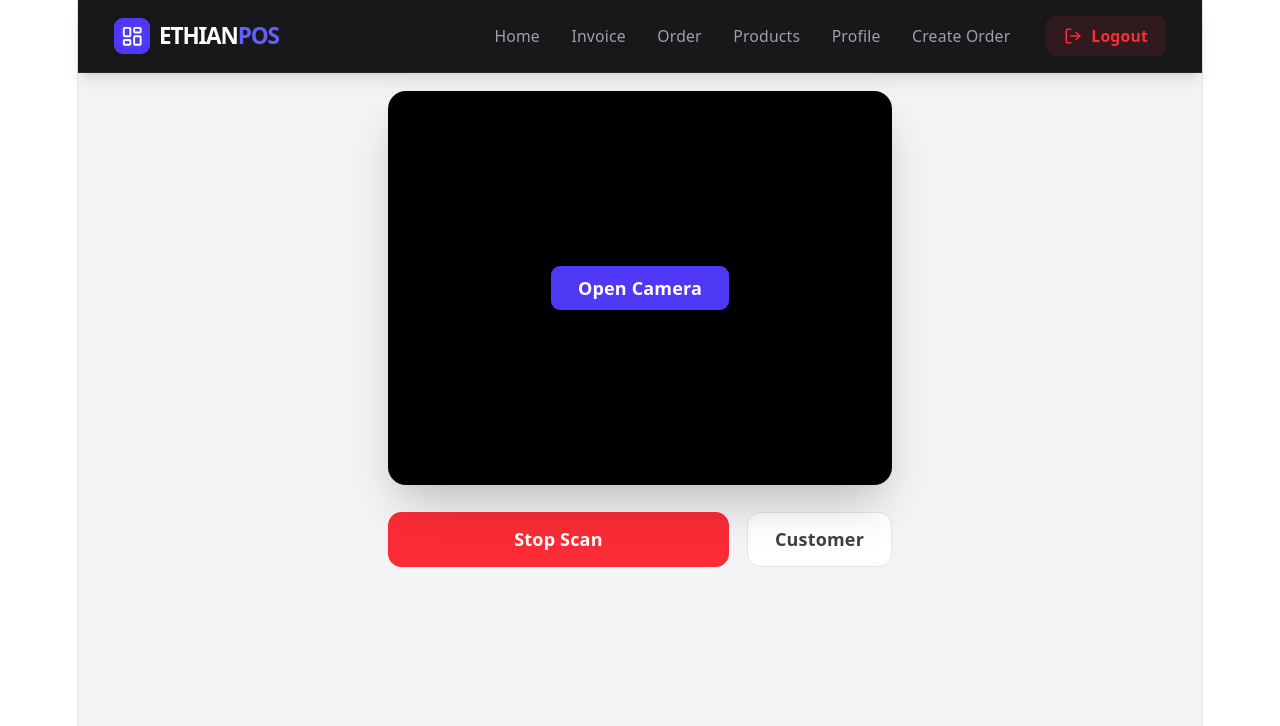
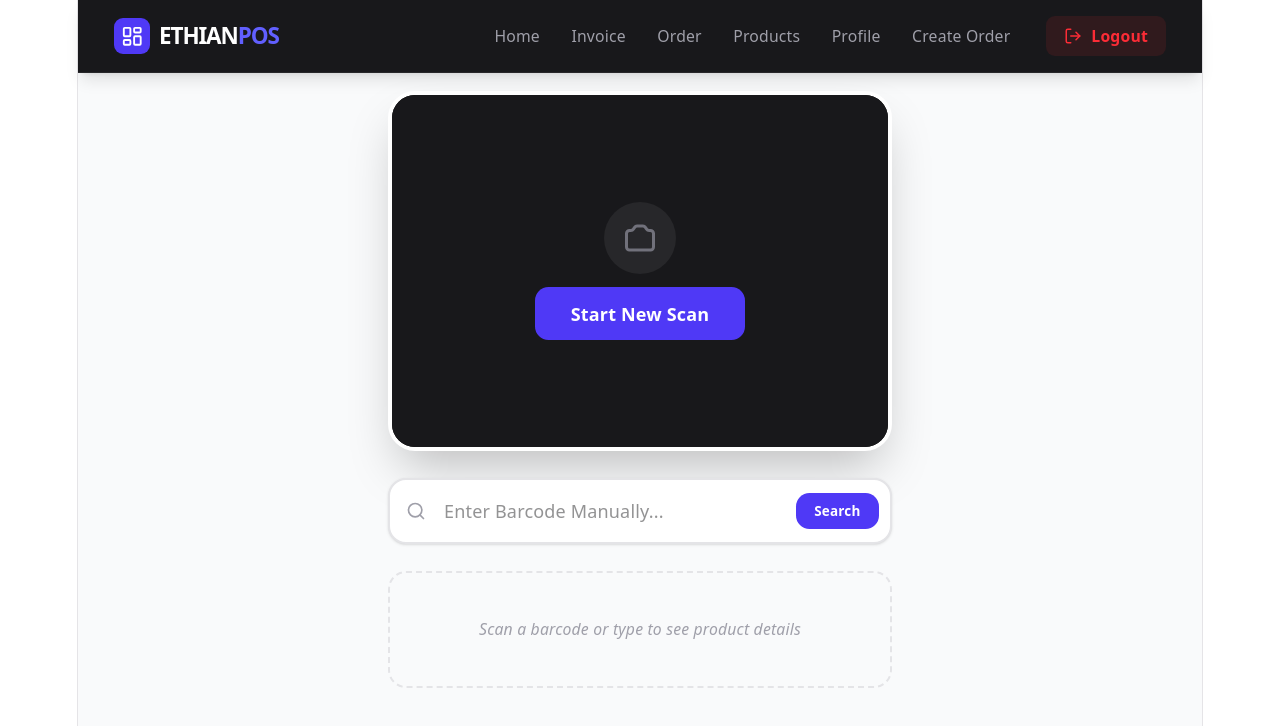
Before and after one commit to Md-Anisuzzaman/barcodeScanner, a React (Vite) app: page /#/ in a window 1280 px wide. Shown: the top 726 px of the page. Built offline with nearby package versions, Linux system fonts and the light colour scheme.

Commit message:
refactoring barcode scan and manual search

```diff
--- a/src/components/BarcodeScanner.jsx
+++ b/src/components/BarcodeScanner.jsx
@@ -148,74 +148,63 @@
 // };
 
 // export default BarcodeScanner;
-import { useState } from "react";
-import { useSelector } from "react-redux";
+
+
+import { useState} from "react";
 import { useLazyGetProductByBarcodeQuery } from "../store/productApiSlice";
-import ScannerView from "./ScannerView";
-import ProductListView from "./ProductListView";
+import ScannerView from "./ScannerView"; // স্ক্যানার পার্ট
+import ProductCard from "./ProductCard"; // প্রোডাক্ট কার্ড
+import SearchBar from "./SearchBar"; // সার্চবার পার্ট
 
 const BarcodeScanner = () => {
-  const { isCameraOpen } = useSelector((state) => state.scanner);
-  const [products, setProducts] = useState([]);
-  const [trigger, { isFetching }] = useLazyGetProductByBarcodeQuery();
+  const [product, setProduct] = useState(null);
+  const [trigger, { isFetching, isError, error }] = useLazyGetProductByBarcodeQuery();
 
-  // প্রোডাক্ট ফেচ লজিক
-  const handleProductFetch = async (barcode) => {
+  // বারকোড পাওয়ার পর এপিআই কল করার মেইন ফাংশন
+  const handleBarcodeSearch = async (barcode) => {
+    if (!barcode) return;
     try {
-      const { data: product } = await trigger(barcode);
-      if (product) {
-        setProducts((prev) => {
-          const exists = prev.find((p) => p.barcode === barcode);
-          if (exists) {
-            return prev.map((p) =>
-              p.barcode === barcode ? { ...p, qty: p.qty + 1 } : p
-            );
-          }
-          return [
-            {
-              id: product.id || Date.now(),
-              name: product.name,
-              price: parseFloat(product.price),
-              image: product.image_url || "https://via.placeholder.com/100",
-              barcode: barcode,
-              qty: 1,
-            },
-            ...prev,
-          ];
-        });
-      }
+      const result = await trigger(barcode).unwrap();
+      setProduct(result);
     } catch (err) {
-      console.error("API Error:", err);
+      setProduct(null);
+      console.error("Search failed:", err);
     }
   };
 
-  const updateQuantity = (id, delta) => {
-    setProducts((prev) =>
-      prev.map((p) =>
-        p.id === id ? { ...p, qty: Math.max(1, p.qty + delta) } : p
-      )
-    );
-  };
+  return (
+    <div className="flex flex-col items-center p-4 min-h-screen bg-gray-50 pb-20">
+      <div className="w-full max-w-md space-y-6">
 
-  const removeProduct = (id) => {
-    setProducts((prev) => prev.filter((p) => p.id !== id));
-  };
+        {/* ১. স্ক্যানার কম্পোনেন্ট (আপনার ডিজাইন) */}
+        <ScannerView onScanSuccess={handleBarcodeSearch} isFetching={isFetching} />
 
-  return (
-    <div className="flex flex-col items-center p-4 min-h-screen bg-gray-100 pb-28">
-      {/* কম্পোনেন্ট ১: স্ক্যানার ভিউ */}
-      <ScannerView
-        isCameraOpen={isCameraOpen}
-        isFetching={isFetching}
-        onScanSuccess={handleProductFetch}
-      />
+        {/* ২. সার্চবার কম্পোনেন্ট */}
+        <SearchBar onSearch={handleBarcodeSearch} isLoading={isFetching} />
 
-      {/* কম্পোনেন্ট ২: রেজাল্ট এবং লিস্ট ভিউ */}
-      <ProductListView
-        products={products}
-        updateQuantity={updateQuantity}
-        removeProduct={removeProduct}
-      />
+        {/* ৩. রেজাল্ট সেকশন / প্রোডাক্ট কার্ড */}
+        <div className="mt-4">
+          {isFetching && (
+            <div className="flex justify-center p-10">
+              <div className="animate-spin rounded-full h-8 w-8 border-b-2 border-indigo-600"></div>
+            </div>
+          )}
+
+          {isError && (
+            <div className="bg-red-50 text-red-600 p-4 rounded-xl text-sm border border-red-100">
+              {error?.data?.message || "Product not found!"}
+            </div>
+          )}
+
+          {product && !isFetching && <ProductCard product={product} />}
+
+          {!product && !isFetching && !isError && (
+            <div className="text-center text-zinc-400 py-10 border-2 border-dashed border-zinc-200 rounded-2xl">
+              <p className="text-sm italic">Scan a barcode or type to see product details</p>
+            </div>
+          )}
+        </div>
+      </div>
     </div>
   );
 };
--- /dev/null
+++ b/src/components/ProductCard.jsx
@@ -0,0 +1,32 @@
+const ProductCard = ({ product }) => {
+    console.log(product.file_path_url);
+
+  return (
+    <div className="bg-white rounded-3xl p-5 shadow-xl border border-zinc-100 animate-in fade-in slide-in-from-bottom-4 duration-500">
+      <div className="flex gap-4">
+        <div className="w-24 h-24 bg-zinc-100 rounded-2xl overflow-hidden shrink-0">
+          <img src={`${product.file_path_url}/${product.image}`} alt={product.name} className="w-full h-full object-cover" />
+        </div>
+        <div className="flex flex-col justify-center">
+          <span className="text-[10px] font-black text-indigo-500 uppercase tracking-widest bg-indigo-50 px-2 py-0.5 rounded w-fit mb-1">
+            Barcode: {product.barcode}
+          </span>
+          <h2 className="text-xl font-bold text-zinc-800 leading-tight">{product.name}</h2>
+          <p className="text-zinc-500 text-sm mt-1">{product.category || "General Item"}</p>
+        </div>
+      </div>
+
+      <div className="mt-6 pt-5 border-t border-zinc-50 flex justify-between items-center">
+        <div>
+          <p className="text-xs text-zinc-400 font-bold uppercase">Price</p>
+          <p className="text-2xl font-black text-indigo-600">${product.price}</p>
+        </div>
+        <button className="bg-zinc-900 text-white px-6 py-3 rounded-2xl font-bold hover:bg-black transition-all active:scale-95">
+          Add to Cart
+        </button>
+      </div>
+    </div>
+  );
+};
+
+export default ProductCard;
--- a/src/components/ScannerView.jsx
+++ b/src/components/ScannerView.jsx
@@ -1,16 +1,23 @@
 import { useEffect, useRef, useCallback } from "react";
-import { useDispatch } from "react-redux";
+import { useSelector, useDispatch } from "react-redux";
 import { Html5Qrcode, Html5QrcodeSupportedFormats } from "html5-qrcode";
-import { setScannedData, toggleCamera } from "../store/scannerSlice";
-import { Loader2 } from "lucide-react";
+import { toggleCamera } from "../store/scannerSlice";
 
-const ScannerView = ({ isCameraOpen, isFetching, onScanSuccess }) => {
+const ScannerView = ({ onScanSuccess }) => {
   const dispatch = useDispatch();
+  const { isCameraOpen } = useSelector((state) => state.scanner);
   const qrCodeRef = useRef(null);
 
-  const stopScanner = useCallback(() => {
-    if (qrCodeRef.current?.isScanning) {
-      qrCodeRef.current.stop().then(() => dispatch(toggleCamera(false)));
+  // ক্যামেরা বন্ধ করার ফাংশন
+  const stopScanner = useCallback(async () => {
+    if (qrCodeRef.current && qrCodeRef.current.isScanning) {
+      try {
+        await qrCodeRef.current.stop();
+        qrCodeRef.current = null; // ক্লিয়ার রেফারেন্স
+        dispatch(toggleCamera(false)); // Redux স্টেট আপডেট
+      } catch (err) {
+        console.error("Failed to stop scanner:", err);
+      }
     }
   }, [dispatch]);
 
@@ -19,62 +26,81 @@ const ScannerView = ({ isCameraOpen, isFetching, onScanSuccess }) => {
       const html5QrCode = new Html5Qrcode("reader");
       qrCodeRef.current = html5QrCode;
 
-      html5QrCode.start(
+      html5QrCode
+        .start(
           { facingMode: "environment" },
           {
             fps: 20,
-          qrbox: { width: 250, height: 200 },
+            qrbox: { width: 240, height: 128 }, // আপনার UI ফ্রেম (w-60 h-32) এর সাথে সামঞ্জস্যপূর্ণ
             aspectRatio: 1.0,
             formatsToSupport: [
               Html5QrcodeSupportedFormats.EAN_13,
               Html5QrcodeSupportedFormats.CODE_128,
-            Html5QrcodeSupportedFormats.QR_CODE
-          ]
+            ],
           },
           (decodedText) => {
-          dispatch(setScannedData(decodedText));
+            // ১. প্রথমে স্ক্যান সফল হলে ডাটা পাঠানো
             onScanSuccess(decodedText);
+            // ২. সাথে সাথে ক্যামেরা বন্ধ করা
+            stopScanner();
           }
-      ).catch(console.error);
+        )
+        .catch((err) => console.error("Scanner start error:", err));
     }
+
+    // কম্পোনেন্ট আনমাউন্ট হলে সেফলি ক্যামেরা বন্ধ করা
     return () => {
-      if (qrCodeRef.current?.isScanning) qrCodeRef.current.stop().catch(() => {});
+      if (qrCodeRef.current?.isScanning) {
+        qrCodeRef.current.stop().catch(() => {});
+      }
     };
-  }, [isCameraOpen, onScanSuccess, dispatch]);
+  }, [isCameraOpen, onScanSuccess, stopScanner]);
 
   return (
-    <>
-      <div className="w-full max-w-md bg-black rounded-2xl overflow-hidden relative shadow-2xl h-87.5">
+    <div className="w-full bg-black rounded-3xl overflow-hidden relative shadow-2xl h-80 border-4 border-white">
       {isCameraOpen ? (
         <>
           <div id="reader" className="w-full h-full"></div>
-            {isFetching && (
-              <div className="absolute inset-0 bg-black/50 flex items-center justify-center z-30">
-                <Loader2 className="animate-spin text-white w-10 h-10" />
-              </div>
-            )}
+
+          {/* আপনার সিগনেচার ডিজাইন ফ্রেম */}
           <div className="absolute inset-0 flex items-center justify-center pointer-events-none z-10">
-              <div className="relative w-64 h-52 border-2 border-white/30 rounded-lg">
+            <div className="relative w-60 h-32 border-2 border-white/30 rounded-lg">
+              {/* Corner Borders */}
               <div className="absolute top-0 left-0 w-6 h-6 border-t-4 border-l-4 border-indigo-500 -ml-1 -mt-1 rounded-tl-sm"></div>
               <div className="absolute top-0 right-0 w-6 h-6 border-t-4 border-r-4 border-indigo-500 -mr-1 -mt-1 rounded-tr-sm"></div>
               <div className="absolute bottom-0 left-0 w-6 h-6 border-b-4 border-l-4 border-indigo-500 -ml-1 -mb-1 rounded-bl-sm"></div>
               <div className="absolute bottom-0 right-0 w-6 h-6 border-b-4 border-r-4 border-indigo-500 -mr-1 -mb-1 rounded-br-sm"></div>
-                <div className="w-full h-0.5 bg-indigo-500 absolute top-0 animate-scan"></div>
+
+              {/* Scanning Animation */}
+              <div className="w-full h-0.5 bg-indigo-500 absolute top-0 animate-scan shadow-[0_0_15px_rgba(99,102,241,0.8)]"></div>
             </div>
+
+            {/* Overlay Dim Effect */}
+            <div className="absolute inset-0 bg-black/20"></div>
+          </div>
+
+          <div className="absolute bottom-4 left-0 right-0 text-center z-20">
+            <span className="bg-black/60 text-white text-[10px] px-3 py-1 rounded-full uppercase tracking-widest font-bold">
+              Scan Success will close camera
+            </span>
           </div>
         </>
       ) : (
-          <div className="flex items-center justify-center h-full">
-            <button onClick={() => dispatch(toggleCamera(true))} className="bg-indigo-600 text-white px-6 py-2 rounded-lg font-bold">Open Camera</button>
+        <div className="flex flex-col items-center justify-center h-full gap-3 bg-zinc-900">
+           <div className="w-16 h-16 rounded-full bg-zinc-800 flex items-center justify-center text-zinc-500">
+            <svg className="w-8 h-8" fill="none" stroke="currentColor" viewBox="0 0 24 24">
+              <path strokeLinecap="round" strokeLinejoin="round" strokeWidth="2" d="M3 9a2 2 0 012-2h.93a2 2 0 001.664-.89l.812-1.22A2 2 0 0110.07 4h3.86a2 2 0 011.664.89l.812 1.22A2 2 0 0018.07 7H19a2 2 0 012 2v9a2 2 0 01-2 2H5a2 2 0 01-2-2V9z" />
+            </svg>
+          </div>
+          <button
+            onClick={() => dispatch(toggleCamera(true))}
+            className="bg-indigo-600 text-white px-8 py-3 rounded-xl font-bold hover:bg-indigo-700 transition-all active:scale-95"
+          >
+            Start New Scan
+          </button>
         </div>
       )}
     </div>
-
-      <div className="flex gap-4 my-6 w-full max-w-md">
-        <button onClick={stopScanner} className="flex-1 bg-red-500 text-white px-6 py-3 rounded-xl font-bold">Stop Scan</button>
-        <button className="bg-white border border-zinc-200 text-zinc-700 px-6 py-3 rounded-xl font-bold">Customer</button>
-      </div>
-    </>
   );
 };
 
--- /dev/null
+++ b/src/components/SearchBar.jsx
@@ -0,0 +1,33 @@
+import { useState } from "react";
+import { Search } from "lucide-react";
+
+const SearchBar = ({ onSearch, isLoading }) => {
+  const [input, setInput] = useState("");
+
+  const handleSubmit = (e) => {
+    e.preventDefault();
+    if (input.trim()) onSearch(input.trim());
+  };
+
+  return (
+    <form onSubmit={handleSubmit} className="relative group">
+      <input
+        type="text"
+        placeholder="Enter Barcode Manually..."
+        value={input}
+        onChange={(e) => setInput(e.target.value)}
+        className="w-full bg-white border-2 border-zinc-200 rounded-2xl px-5 py-4 pl-12 focus:border-indigo-500 focus:ring-0 outline-none transition-all font-medium text-zinc-800 shadow-sm"
+      />
+      <Search className="absolute left-4 top-1/2 -translate-y-1/2 text-zinc-400 group-focus-within:text-indigo-500 transition-colors" size={20} />
+      <button
+        type="submit"
+        disabled={isLoading}
+        className="absolute right-3 top-1/2 -translate-y-1/2 bg-indigo-600 text-white px-4 py-2 rounded-xl text-xs font-bold hover:bg-indigo-700 transition-all disabled:bg-zinc-300"
+      >
+        {isLoading ? "Searching..." : "Search"}
+      </button>
+    </form>
+  );
+};
+
+export default SearchBar;
--- a/src/store/productApiSlice.js
+++ b/src/store/productApiSlice.js
@@ -2,7 +2,7 @@ import { createApi, fetchBaseQuery } from '@reduxjs/toolkit/query/react';
 
 export const productApi = createApi({
   reducerPath: 'productApi',
-  baseQuery: fetchBaseQuery({ baseUrl: 'https://bikrampur.store/' }),
+  baseQuery: fetchBaseQuery({ baseUrl: '/api' }),
   endpoints: (builder) => ({
     getProductByBarcode: builder.query({
       // এখানে বারকোড পাস করলে এটি API কল করবে
--- a/src/store/store.js
+++ b/src/store/store.js
@@ -6,6 +6,8 @@ export const store = configureStore({
   reducer: {
     scanner: scannerReducer,
     [productApi.reducerPath]: productApi.reducer,
+  },
 
-  },
+  middleware: (getDefaultMiddleware) =>
+    getDefaultMiddleware().concat(productApi.middleware),
 });
--- a/vite.config.js
+++ b/vite.config.js
@@ -5,4 +5,14 @@ import tailwindcss from "@tailwindcss/vite";
 // https://vite.dev/config/
 export default defineConfig({
   plugins: [react(), tailwindcss()],
+  server: {
+    allowedHosts: ['manned-hurray-freeway.ngrok-free.dev'],
+    proxy: {
+      '/api': {
+        target: 'https://bikrampur.store/',
+        changeOrigin: true,
+        rewrite: (path) => path.replace(/^\/api/, ''),
+      },
+    },
+  },
 })
```
Also changed, not shown: src/components/ProductListView.jsx (deleted, +0 -62 lines). Lines whose indentation alone changed are shown as unchanged.
